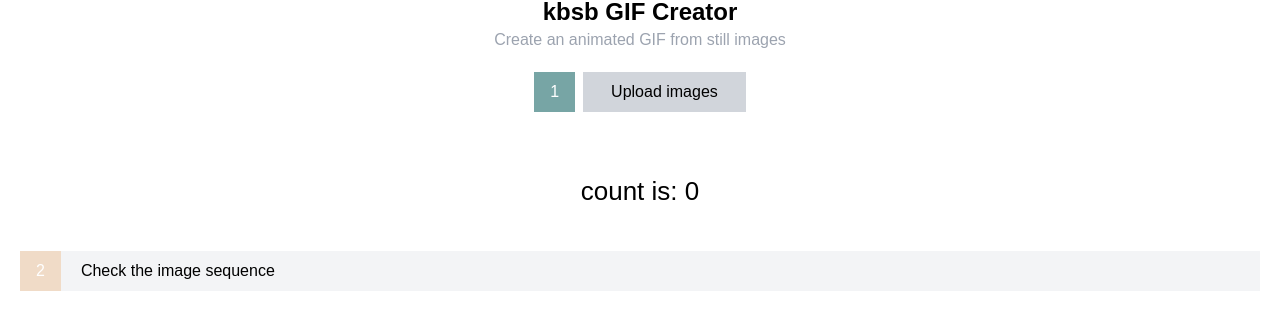
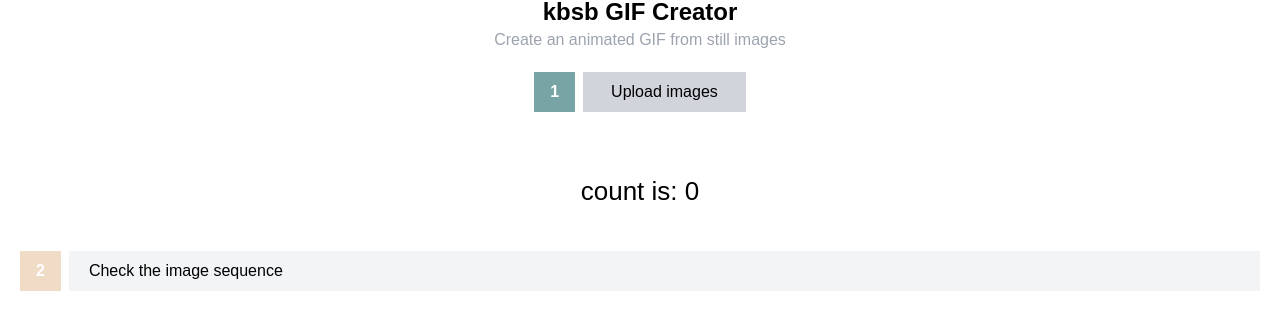
Before and after one commit to kaboomshebang/kbsb-gif-creator, a React (Vite) app: page / in a window 1280 px wide. Shown: the part 204-538 px from the top of the page. Built offline with nearby package versions, Linux system fonts and the light colour scheme; a web font is replaced by a local one.

Commit message:
Add styling

```diff
--- a/src/components/StepHeader.jsx
+++ b/src/components/StepHeader.jsx
@@ -2,7 +2,7 @@ import React from 'react';
 
 class StepHeader extends React.Component {
 	render() {
-		return <header className="flex row items-center">{this.props.children}</header>;
+		return <header className="flex row items-center space-x-2">{this.props.children}</header>;
 	}
 }
 
--- a/src/components/StepNumber.jsx
+++ b/src/components/StepNumber.jsx
@@ -7,7 +7,7 @@ class StepId extends React.Component {
 		};
 
 		return (
-			<span className="px-4 py-2 text-white" style={style}>
+			<span className="px-4 py-2 text-white font-bold" style={style}>
 				{this.props.number}
 			</span>
 		);
```
